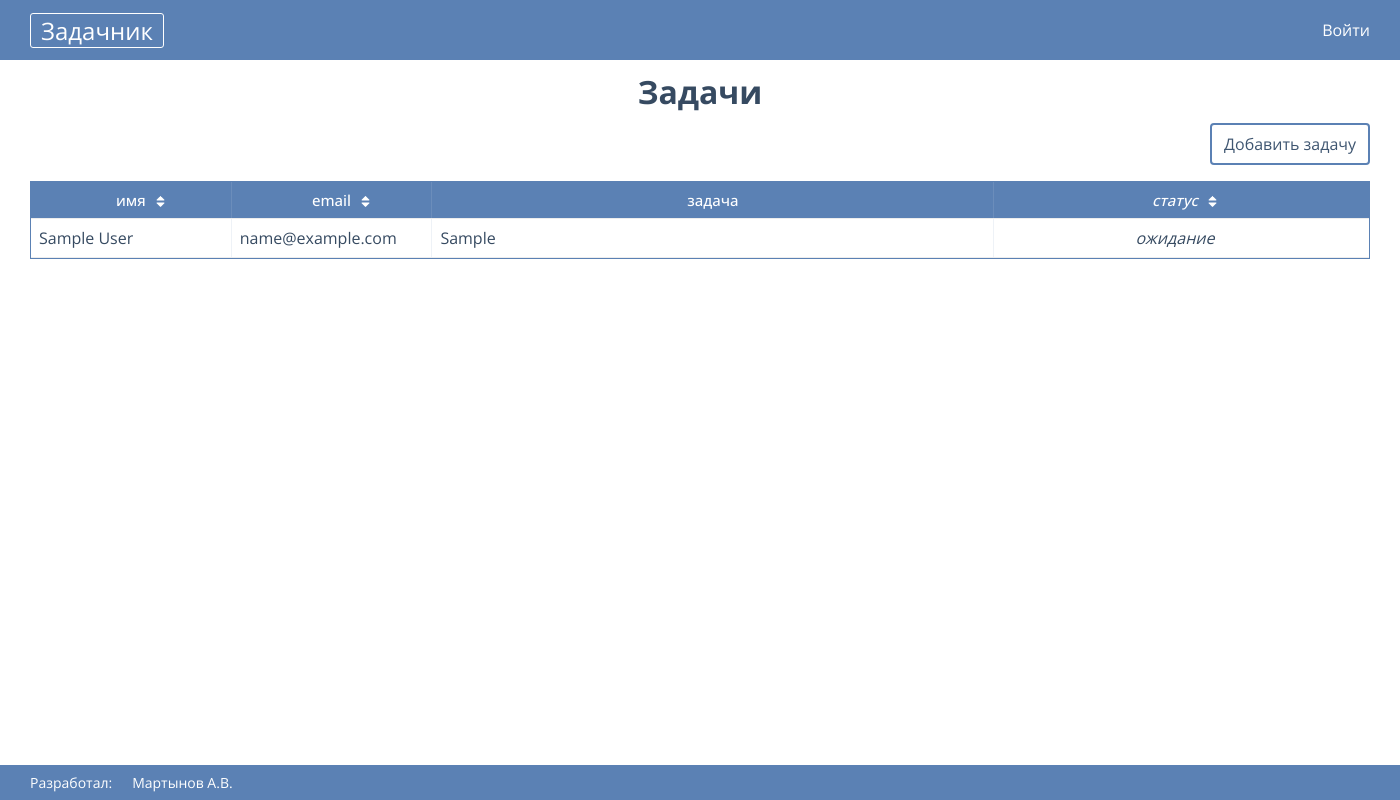
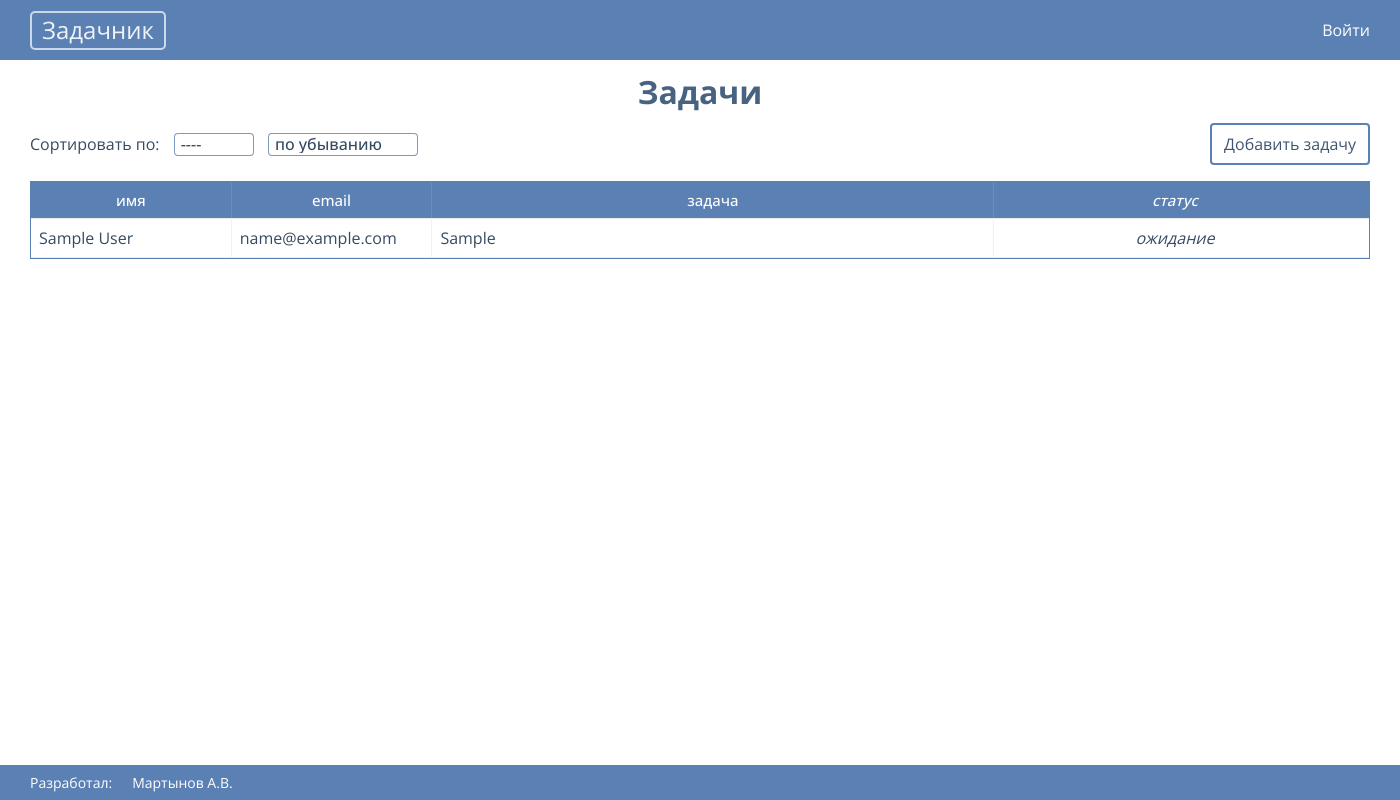
Before and after one commit to Alwongs/task-book, a PHP site: page / in a window 1400 px wide. Run offline with PHP 8.4, Linux system fonts and the light colour scheme; tables that the repository leaves empty or names only in its code hold one stand-in row (values such as "Sample post").

Commit message:
refactoring

```diff
--- a/controllers/TaskController.php
+++ b/controllers/TaskController.php
@@ -18,56 +18,17 @@ class TaskController extends Controller
         $allTasks = $this->model->getCountTasks();
 
         if ($allTasks > 0) {
-            // pagination
             $totalPages = ceil($allTasks / $this->tasksPerPage);
-            $this->makeTaskPager($allTasks, $totalPages);
-            $pagination = $this->utils->drawPager($allTasks, $this->tasksPerPage);
+            [ $leftLimit, $rightLimit ] = $this->utils->getLimits($allTasks, $totalPages, $this->tasksPerPage);
+            [ $sortBy, $sortDirect ] = $this->utils->getSortParams();
 
-            // rendering
-            $this->pageData['pagination'] = $pagination;
             $this->pageData['title'] = "Задачи";
+            $this->pageData['tasksOnPage'] = $this->model->getLimitTasks($leftLimit, $rightLimit, $sortBy, $sortDirect);
+            $this->pageData['pagination'] = $this->utils->drawPagerButtons($allTasks, $this->tasksPerPage);
         } else {
             $this->pageData['message'] = "Список пуст. Добавьте первую задачу.";
         }
-
         $this->view->render($this->mainTpl, $this->pageData);
-    }
-
-    public function makeTaskPager($allTasks, $totalPages)
-    {
-        if (!isset($_GET['page']) || intval($_GET['page']) == 0 || intval($_GET['page']) == 1 || intval($_GET['page']) < 0) {
-            $pageNumber = 1;
-            $leftLimit = 0;
-            $rightLimit = $this->tasksPerPage;
-        } elseif (intval($_GET['page']) > $totalPages || intval($_GET['page']) == $totalPages) {
-            $pageNumber = $totalPages;
-            $leftLimit = $this->tasksPerPage * ($pageNumber - 1);
-            $rightLimit = $allTasks;
-        } else {
-            $pageNumber = intval($_GET['page']);
-            $leftLimit = $this->tasksPerPage * ($pageNumber - 1);
-            $rightLimit = $this->tasksPerPage;
-        }
-
-        if (isset($_GET['orderby']) && $this->checkGetParamToSort($_GET['orderby'])) {
-            $orderBy = $_GET['orderby'];
-        } else {
-            $orderBy = 'created_at';
-        }
-
-        $_SESSION['boolean'] = !isset($_SESSION['boolean']) ? true : !$_SESSION['boolean'] ;
-        $sortDirect = $_SESSION['boolean'] ? 'DESC' : 'ASC';
-        $this->pageData['tasksOnPage'] = $this->model->getLimitTasks($leftLimit, $rightLimit, $orderBy, $sortDirect);
-    }
-
-    private function checkGetParamToSort($param)
-    {
-        $sortGetParams = [
-            'full_name' => 1,
-            'email' => 1,
-            'status' => 1
-        ];
-        return isset($sortGetParams[$param]);
     }
 
     public function create()
@@ -85,9 +46,8 @@ class TaskController extends Controller
             $task = strip_tags(trim($_POST['task']));
             $createdAt = time();
 
-            unset($_SESSION['boolean']);
             if($this->model->saveTask($fullName, $email, $task, $createdAt)) {
-                header("Location: /");
+                header("Location: /task?orderby=created_at&sortDirect=DESC");
             }
         }
     }
@@ -103,7 +63,6 @@ class TaskController extends Controller
         $this->view->render($this->editTpl, $this->pageData);
     }
 
-
     public function update()
     {
         if(!isset($_SESSION['auth']) || !$_SESSION['auth']['is_admin']) {
@@ -117,9 +76,8 @@ class TaskController extends Controller
             $status = $_POST['status'] == 'on' ? 1 : 0;
             $id = strip_tags(trim($_GET['id']));
 
-            unset($_SESSION['boolean']);
             $this->model->updateTask($task, $status, $id);
-            header("Location: /");
+            header("Location: /task?orderby=created_at&sortDirect=DESC");
         }
     }
 }
--- a/models/TaskModel.php
+++ b/models/TaskModel.php
@@ -10,9 +10,9 @@ class TaskModel extends Model
         return $stmt->fetchColumn();
     }
 
-    public function getLimitTasks($leftLimit, $rightLimit, $orderBy, $sortDirect)
+    public function getLimitTasks($leftLimit, $rightLimit, $sortBy, $sortDirect)
     {
-        $sql = "SELECT * FROM tasks ORDER BY " .$orderBy. " " .$sortDirect. " LIMIT :leftLimit, :rightLimit";
+        $sql = "SELECT * FROM tasks ORDER BY " .$sortBy. " " .$sortDirect. " LIMIT :leftLimit, :rightLimit";
         $stmt = $this->db->prepare($sql);
         $stmt->bindValue(":leftLimit", $leftLimit, PDO::PARAM_INT);
         $stmt->bindValue(":rightLimit", $rightLimit, PDO::PARAM_INT);
--- a/scss/_btn.scss
+++ b/scss/_btn.scss
@@ -1,6 +1,7 @@
 .btn-block {
     display: flex;
     margin-bottom: 16px;
+    align-items: center;
 }
 .form-btn-block {
     display: flex;
@@ -26,6 +27,7 @@
 .btn-green {
     border: 1px solid green;
     color: green;
+    transition: .2s;
 }
 .btn-green:hover {
     background-color: green;
@@ -35,6 +37,7 @@
 .btn-blue {
     border: 2px solid $baseBg;
     color: lighten($baseText, 5);
+    transition: .2s;
 }
 .btn-blue:hover {
     background-color: $baseBg;
--- a/scss/_common.scss
+++ b/scss/_common.scss
@@ -29,12 +29,20 @@ main {
 h1 {
     text-align: center;
     margin-bottom: 10px;
+    color: lighten($baseText, 10);
+    span {
+        font-weight: normal;
+        font-size: 20px;
+    }
 }
 a {
     text-decoration: none;
 }
 .mb-16 {
     margin-bottom: 16px;
+}
+.mb-30 {
+    margin-bottom: 30px;
 }
 .flex-start {
     justify-content: flex-start;
@@ -45,3 +53,6 @@ a {
 .flex-end {
     justify-content: flex-end;
 }
+.flex-between{
+    justify-content: space-between;
+}
--- a/scss/_footer.scss
+++ b/scss/_footer.scss
@@ -10,6 +10,7 @@
     }
     a {
         color: $white;
+        transition: .9s;
     }
     a:hover {
         color: #0e0;
--- a/scss/_form.scss
+++ b/scss/_form.scss
@@ -9,10 +9,13 @@
     }
 }
 .auth-form {
-    width: 550px;
+    width: 400px;
+    .input-block label {
+        flex: 0 0 80px;
+    }
 }
 .task-form {
-    width: 800px;
+    width: 600px;
     &__personal-info {
         margin-bottom: 30px;
     }
@@ -23,6 +26,9 @@
         font-size: 16px;
         font-weight: 700;
         margin-right: 20px;
+    }
+    .input-block label {
+        flex: 0 0 120px;
     }
     .form-btn-block {
         justify-content: center;
@@ -38,7 +44,6 @@
         margin-bottom: 22px;
     }
     label {
-        flex: 0 0 140px;
         font-weight: 600;
         text-align: end;
         white-space: nowrap;
@@ -60,7 +65,7 @@
     display: flex;
     gap: 15px;
     label {
-        flex: 0 0 140px;
+        flex: 0 0 120px;
         font-weight: 600;
         text-align: end;
         white-space: nowrap;
@@ -68,6 +73,7 @@
     input[type="checkbox"] {
         width: 100%;
         height: 100%;
+        cursor: pointer;
     }
     .fake-checkbox {
         outline: 2px solid darken($baseBg, 10);
--- a/scss/_table.scss
+++ b/scss/_table.scss
@@ -17,30 +17,8 @@
     .column:not(:last-child) {
         border-right: 1px solid rgba($white, 0.1);
     }
-}
-
-.table-header .sort-link {
-    position: relative;
-    padding: 0 20px;
-    &::after {
-        content: '';
-        width: 11px;
-        height: 15px;
-        top: 6px;
-        right: 0;
-        position: absolute;
-        background-image: url('../images/sort.svg');
-        background-repeat: no-repeat;
-        background-size: 100%;
-    }
-    &.is-sorted {
+    .sort-link.is-sorted {
         color: #0e0;
-        &.sort-asc::after {
-            background-image: url('../images/sort-asc.svg');
-        }
-        &.sort-desc::after {
-            background-image: url('../images/sort-desc.svg');
-        }
     }
 }
 
@@ -113,3 +91,36 @@
     margin: 0 auto;
     font-style: italic;
 }
+
+
+.sort-block {
+    label {
+        margin-right: 10px;
+    }
+    select {
+        font: inherit;
+        letter-spacing: inherit;
+        word-spacing: inherit;
+        -moz-appearance: none;
+        -webkit-appearance: none;
+        appearance: none;
+        border: 1px solid rgba($baseBg, .8);
+        border-radius: 4px;
+        margin-right: 10px;
+        padding: 2px 6px;
+        background-color: #fff;
+        color: $baseText;
+        font-weight: 500;
+    }
+    // option {
+    //     font-family: 'Open Sans';
+    // }
+
+    .select-sort-by {
+        width: 80px;
+    }
+
+    .select-direct-sort {
+        width: 150px;
+    }
+}
--- a/scss/_top-panel.scss
+++ b/scss/_top-panel.scss
@@ -7,21 +7,23 @@
     padding: 0 30px;
     &__logo a {
         font-size: 24px;
-        padding: 0 10px;
+        padding: 0 10px 2px;
         display: block;
-        border: 1px solid $white;
-        border-radius: 3px;
-        color: $white;
+        border: 2px solid rgba($white, 0.7);
+        border-radius: 5px;
+        color: rgba($white, 0.9);
+        transition: .2s;
     }
     &__logo a:hover {
         color: $yellow;
-        border: 1px solid $yellow;
+        border: 2px solid $yellow;
     }
     &__nav {
         display: flex;
         gap: 20px;
     }
     &__nav a {
+        transition: .2s;
         color: $white;
     }
     &__nav a:not(:last-child) {
@@ -46,3 +48,8 @@
         background-size: 100%;
     }
 }
+.icon-logout:hover {
+    &::after {
+        background-image: url('../images/logout-hover.svg');
+    }
+}
--- a/scss/_variables.scss
+++ b/scss/_variables.scss
@@ -4,7 +4,7 @@ $baseBg:  rgb(91, 129, 180);
 $baseText: rgb(54, 74, 97);
 
 $white: white;
-$yellow: rgb(255, 217, 0);
+$yellow: #fe0;
 $lightgrey: lightgrey;
 $blue: blue;
 $rowBg: #f7f7f7;
--- a/views/pages/main.tpl.php
+++ b/views/pages/main.tpl.php
@@ -1,7 +1,7 @@
 <?php
     $page = isset($_GET['page']) ? $_GET['page'] : 1;
-    $sortDirect = isset($_SESSION['boolean']) ? $_SESSION['boolean'] : true;
-    $sortDirect = !$sortDirect ? 'sort-asc' : 'sort-desc';
+    $sortDirect = isset($_GET['sortDirect']) ? $_GET['sortDirect'] : 'DESC';
+
     $orderBy = isset($_GET['orderby']) ? $_GET['orderby'] : 'created_at';
     $orderByName = $orderBy == 'full_name' ? 'is-sorted': '';
     $orderByEmail = $orderBy == 'email' ? 'is-sorted': '';
@@ -12,29 +12,75 @@
 
     <h1>Задачи</h1>
 
-    <div class="btn-block mb-16 flex-end">
-        <a href="/task/create" class="btn btn-blue">Добавить задачу</a>
+    <div class="btn-block mb-16 flex-between">
+
+        <?php if(isset($pageData['tasksOnPage'])) : ?>
+            <div class="sort-block">
+                <label for="sort-by-select">Сортировать по: </label>
+                <select id="sort-by-select"  class="select-sort-by">
+                    <option
+                        onclick="location.href = '/task?orderby=created_at&sortDirect=DESC&page=<?= $page ?>'"
+                        <?= $orderBy == 'created_At' ? 'selected': ''; ?>
+                    > ---- </option>
+
+                    <option
+                        onclick="location.href = '/task?orderby=full_name&sortDirect=<?= $sortDirect ?>&page=<?= $page ?>'"
+                        <?= $orderBy == 'full_name' ? 'selected': ''; ?>
+                    > имени </option>
+
+                    <option
+                        onclick="location.href = '/task?orderby=email&sortDirect=<?= $sortDirect ?>&page=<?= $page ?>'"
+                        <?= $orderBy == 'email' ? 'selected': ''; ?>
+                    > email </option>
+
+                    <option
+                        onclick="location.href = '/task?orderby=status&sortDirect=<?= $sortDirect ?>&page=<?= $page ?>'"
+                        <?= $orderBy == 'status' ? 'selected': ''; ?>
+                    > cтатусу </option>
+                </select>
+
+                <!-- <label for="sort-direct">по: </label> -->
+                <select id="sort-direct" class="select-direct-sort">
+                    <!-- <option> ---- </option> -->
+
+                    <option
+                        onclick="location.href = '/task?orderby=<?= $orderBy ? $orderBy : 'created_at' ?>&sortDirect=ASC&page=<?= $page ?>'"
+                        <?= $sortDirect == 'ASC' ? 'selected': ''; ?>
+                    > по возрастанию </option>
+
+                    <option
+                        onclick="location.href = '/task?orderby=<?= $orderBy ? $orderBy : 'created_at' ?>&sortDirect=DESC&page=<?= $page ?>'"
+                        <?= $sortDirect == 'DESC' ? 'selected': ''; ?>
+                    > по убыванию </option>
+
+                </select>
+            </div>
+        <?php endif; ?>
+
+        <a href="/task/create" class="btn btn-blue">
+            Добавить задачу
+        </a>
     </div>
+
+
+
+
+
+
+
+
+
 
     <?php if(isset($pageData['tasksOnPage'])) : ?>
         <div class="table">
             <div class="table-header row">
+
                 <div class="column col-1">
-                    <a
-                        class="sort-link <?= $sortDirect ?> <?= $orderByName ?>"
-                        href="/task?orderby=full_name&page=<?= $page ?>"
-                    >
-                        имя
-                    </a>
+                    <span class="sort-link <?= $orderByName ?>"> имя </span>
                 </div>
 
                 <div class="column col-2">
-                    <a
-                        class="sort-link <?= $sortDirect ?> <?= $orderByEmail ?>"
-                        href="/task?orderby=email&page=<?= $page ?>"
-                    >
-                        email
-                    </a>
+                    <span class="sort-link <?= $orderByEmail ?>"> email </span>
                 </div>
 
                 <div class="column col-3">
@@ -42,12 +88,7 @@
                 </div>
 
                 <div class="column <?= isset($_SESSION['auth']) && $_SESSION['auth']['is_admin'] ? 'col-4' : 'col-4-5' ?>">
-                    <a
-                        class="sort-link <?= $sortDirect ?> <?= $orderByStatus ?>"
-                        href="/task?orderby=status&page=<?= $page ?>"
-                    >
-                        статус
-                    </a>
+                    <span class="sort-link <?= $orderByStatus ?>"> статус </span>
                 </div>
 
                 <?php if(isset($_SESSION['auth'])) : ?>
```
Also changed, not shown: css/app.css (+65 -33 lines), utils/Utils.php (+44 -3 lines), views/pages/edit-task.tpl.php (+4 -6 lines), css/app.min.css, images/logout-hover.svg (added), 2 other files.
